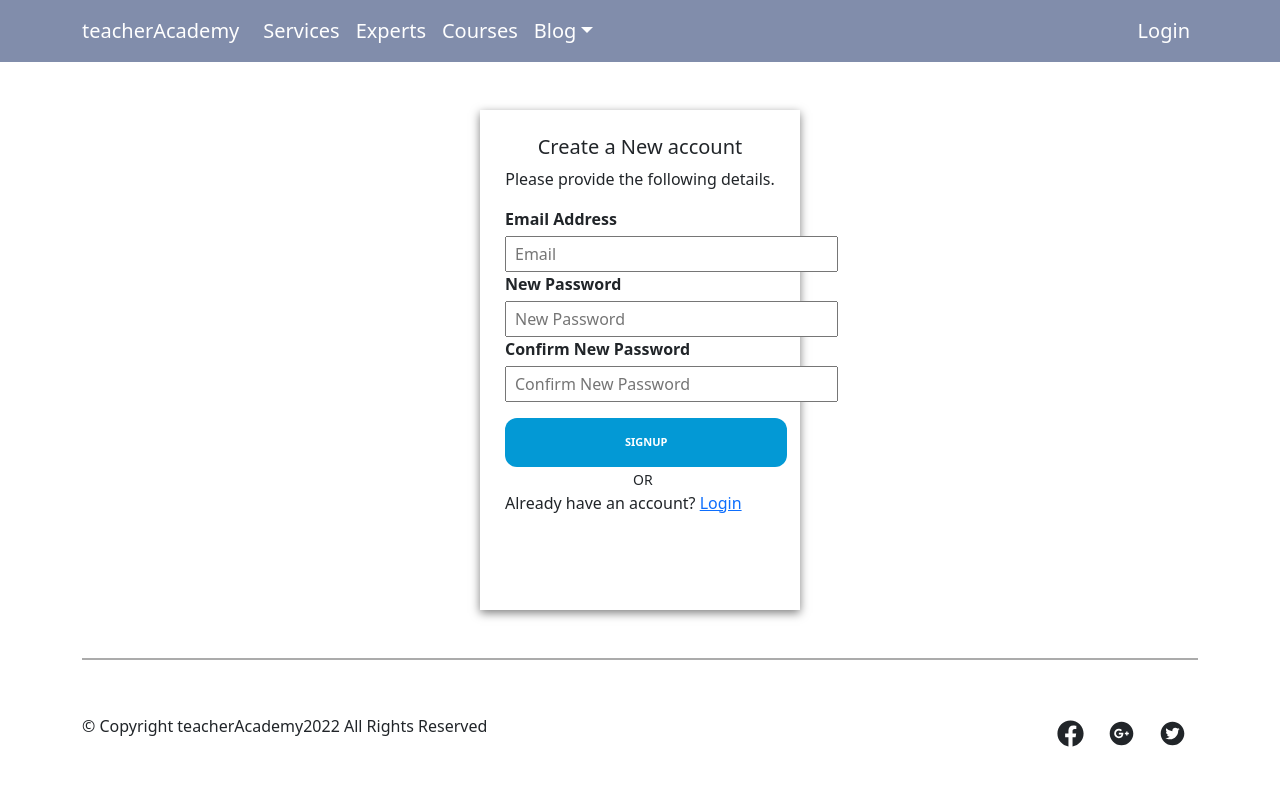
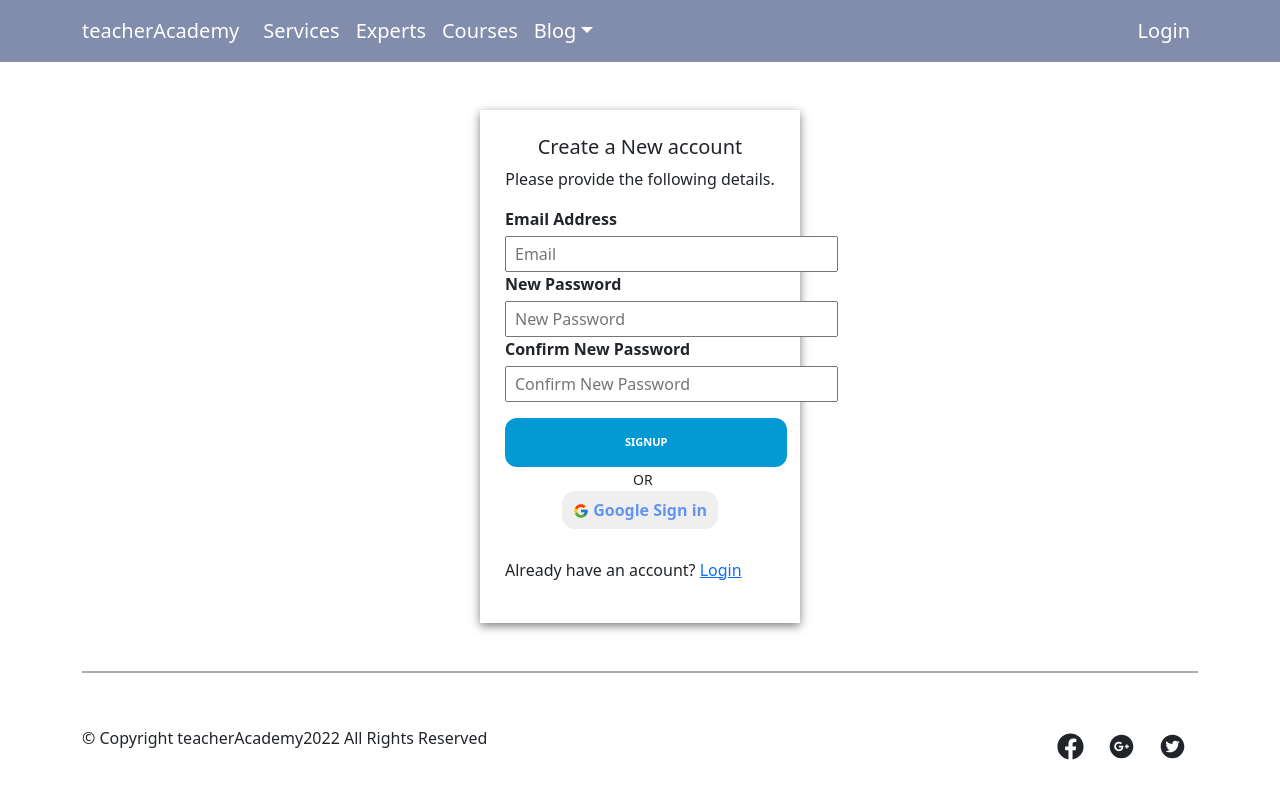
Before and after one commit to sharifulislm/Assignment-10, a React (Create React App) app: page /Signup in a window 1280 px wide. Shown: the top 798 px of the page. Built offline with nearby package versions, Linux system fonts and the light colour scheme; no server answers.

Commit message:
handleing forgot password

```diff
--- a/src/conponents/Login/Login/Login.css
+++ b/src/conponents/Login/Login/Login.css
@@ -4,7 +4,7 @@
     border: 1 solid red;
 
     padding: 25px;
-    height: 342px;
+    height: 100%;
 }
 .submit-from {
     margin: auto;
@@ -48,6 +48,12 @@ span.forgot-password.ps-1.m-0.p-0 a {
     text-decoration: none;
 }
 .submit-from.signup.mt-5 {
-    height: 500px;
+    height: 100%;
 
 }
+button.forgot-btn {
+    border: none;
+    background: none;
+    color: cornflowerblue;
+    font-weight: bold;
+}
--- a/src/conponents/Login/Login/Login.js
+++ b/src/conponents/Login/Login/Login.js
@@ -1,5 +1,5 @@
 import React, { useState } from 'react';
-import { useSignInWithEmailAndPassword } from 'react-firebase-hooks/auth';
+import { useSendPasswordResetEmail, useSignInWithEmailAndPassword } from 'react-firebase-hooks/auth';
 import { Link, useNavigate } from 'react-router-dom';
 import auth from '../../firebase.init';
 import './Login.css';
@@ -11,6 +11,10 @@ const [password,setPassword]=useState('');
 
 const navigate = useNavigate()
 let HendelError;
+const [sendPasswordResetEmail, sending, error1] = useSendPasswordResetEmail(
+  auth
+);
+
     const [
         signInWithEmailAndPassword,
         user,
@@ -56,10 +60,18 @@ let HendelError;
                 <form onSubmit={HandelLoginSubmit} action="">
             <label for="fname">Email Address</label> <br/>
             <input onBlur={Handelemail} className='ps-2 pt-1 pb-1' type="text" name="" id="" placeholder='Email'/> <br/>
-            <label for="lname">Password   <span className='forgot-password ps-1 mt-2 mb-2 m-0 p-0'><a href="#"> Forgot your password?</a></span></label> <br/>
+            <label for="lname">Password   <span className='forgot-password ps-1 mt-2 mb-2 m-0 p-0'>
+
+              <button  onClick={async () => {
+            await sendPasswordResetEmail(email);
+              alert('Sent email');
+           }} className='forgot-btn'> Forgot your password?</button>
+
+           </span></label> <br/>
            <input onBlur={HendelPassword} className='ps-2 pt-1 pb-1' type="Password" placeholder='Password' id='Password' /> <br/>
            <button className='login mt-3 '>SIGIN IN</button>
            <small className='OR text-center'>OR</small>
+           <p text-dengar>{HendelError}</p>
            <p>Don't have an account? <Link to="/Signup"> Create Account</Link></p>
            </form>
 
--- a/src/conponents/Login/Signup/Signup.js
+++ b/src/conponents/Login/Signup/Signup.js
@@ -3,6 +3,7 @@ import { Link, useNavigate } from 'react-router-dom';
 import { useCreateUserWithEmailAndPassword } from 'react-firebase-hooks/auth';
 import '../Login/Login.css';
 import auth from '../../firebase.init';
+import SocalIcon from './SocalIcon';
 
 
 
@@ -19,7 +20,7 @@ const [
     user,
     loading,
     error,
-  ] = useCreateUserWithEmailAndPassword(auth);
+  ] = useCreateUserWithEmailAndPassword(auth ,{sendEmailVerification:true});
 
   if (error) {
     HendelError = <div>
@@ -70,7 +71,8 @@ const HandleSubmit =event => {
        <input onBlur={HandelConfirmPassword} className='ps-2 pt-1 pb-1' type="Password" placeholder='Confirm New Password' id='Password' /> <br/>
        <button className='login mt-3 '>SIGNUP</button>
        <small className='OR text-center'>OR</small>
-       {HendelError}
+       <SocalIcon></SocalIcon>
+       <p className='text-danger'>   {HendelError}</p>
        <p>Already have an account? <Link to="/Login">Login</Link> </p>
        </form>
 
--- /dev/null
+++ b/src/conponents/Login/Signup/SocalIcon.css
@@ -0,0 +1,12 @@
+button.text-center.icon-btn {
+    margin: auto;
+    text-align: center;
+    border: none;
+    font-weight: 600;
+    color: cornflowerblue;
+    padding: 7px 11px;
+    /* background-color: white; */
+    border-radius: 13px;
+    margin-left: 57px;
+    margin-bottom: 13px;
+}
--- /dev/null
+++ b/src/conponents/Login/Signup/SocalIcon.js
@@ -0,0 +1,23 @@
+import React from 'react';
+import { useSignInWithGoogle } from 'react-firebase-hooks/auth';
+import { FcGoogle } from "react-icons/fc";
+import { useNavigate } from 'react-router-dom';
+import auth from '../../firebase.init';
+import './SocalIcon.css';
+
+const SocalIcon = () => {
+
+
+    const [signInWithGoogle, user, loading, error] = useSignInWithGoogle(auth);
+
+
+
+    return (
+        <div>
+
+            <button onClick={() => signInWithGoogle()} className='text-center icon-btn'><FcGoogle></FcGoogle> Google Sign in</button>
+        </div>
+    );
+};
+
+export default SocalIcon;
```
